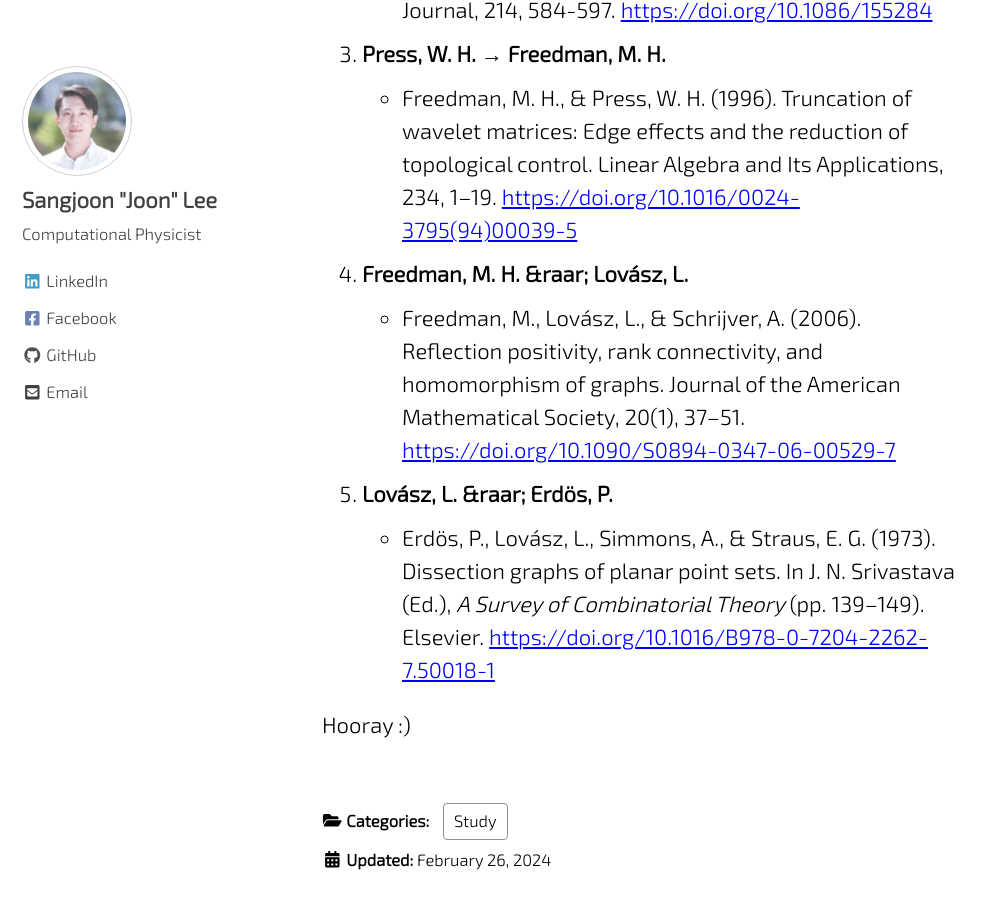
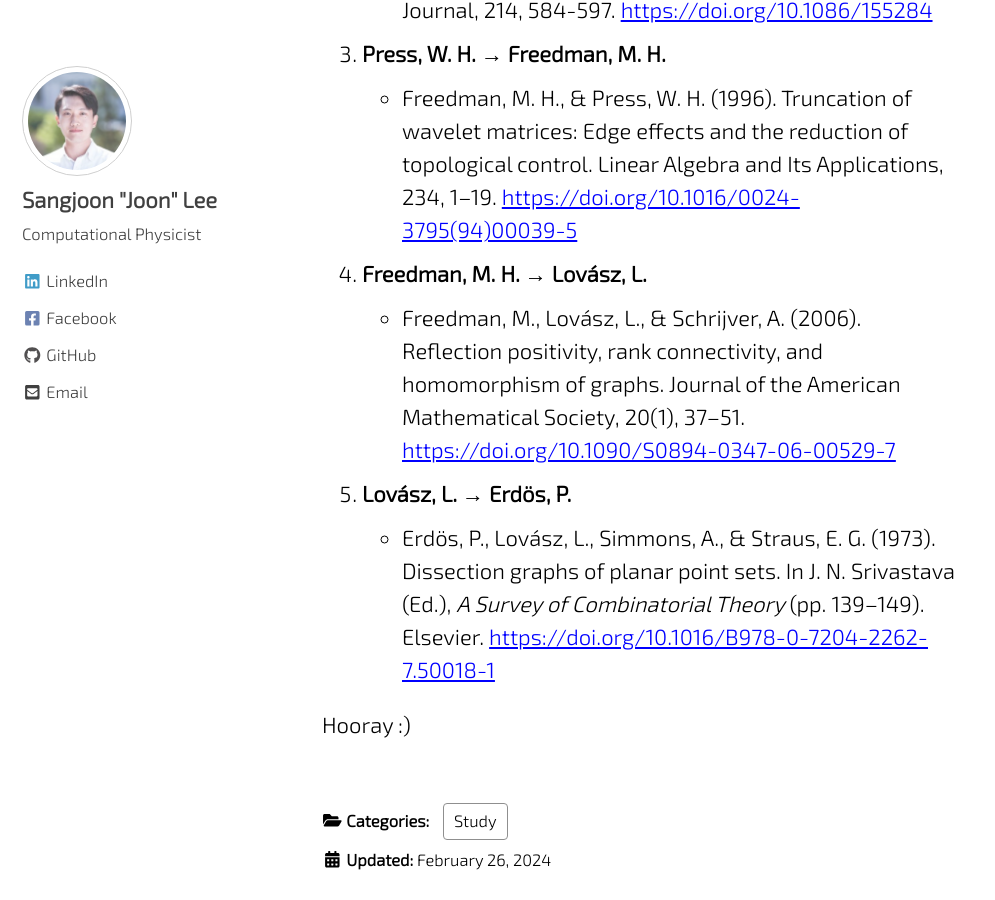
Before and after one commit to jun9303/jun9303.github.io, a Jekyll site: the page built from _posts/2024-02-25-i-got-my-erdos-number.md, in a window 1280 px wide and 900 px high, scrolled down 953 px. Shown: the whole window, without its empty margins (0-995 px from the left). Built offline with Jekyll 4.4.1, drawn with Linux system fonts in a browser that asks for light colours; cached includes are drawn as plain includes; nearby versions of some CDN libraries; comment, search, counter and statistics services are not loaded; part of the change alters nothing that is shown.

Commit message:
Blog posts

```diff
--- a/_posts/2024-02-25-i-got-my-erdos-number.md
+++ b/_posts/2024-02-25-i-got-my-erdos-number.md
@@ -19,9 +19,9 @@ My [recent paper](https://doi.org/10.1017/jfm.2023.455) published in the Journal
   - Marcus, P. S., Press, W. H., & Teukolsky, S. A. (1977). Stablest shapes for an axisymmetric body of gravitating, incompressible fluid. The Astrophysical Journal, 214, 584-597. [https://doi.org/10.1086/155284](https://doi.org/10.1086/155284)
 3. **Press, W. H. &rarr; Freedman, M. H.**
   - Freedman, M. H., & Press, W. H. (1996). Truncation of wavelet matrices: Edge effects and the reduction of topological control. Linear Algebra and Its Applications, 234, 1–19. [https://doi.org/10.1016/0024-3795(94)00039-5](https://doi.org/10.1016/0024-3795(94)00039-5)
-4. **Freedman, M. H. &raar; Lovász, L.**
+4. **Freedman, M. H. &rarr; Lovász, L.**
   - Freedman, M., Lovász, L., & Schrijver, A. (2006). Reflection positivity, rank connectivity, and homomorphism of graphs. Journal of the American Mathematical Society, 20(1), 37–51. [https://doi.org/10.1090/S0894-0347-06-00529-7](https://doi.org/10.1090/S0894-0347-06-00529-7)
-5. **Lovász, L. &raar; Erdös, P.**
+5. **Lovász, L. &rarr; Erdös, P.**
   - Erdös, P., Lovász, L., Simmons, A., & Straus, E. G. (1973). Dissection graphs of planar point sets. In J. N. Srivastava (Ed.), *A Survey of Combinatorial Theory* (pp. 139–149). Elsevier. [https://doi.org/10.1016/B978-0-7204-2262-7.50018-1](https://doi.org/10.1016/B978-0-7204-2262-7.50018-1)
 
 Hooray :)
```
